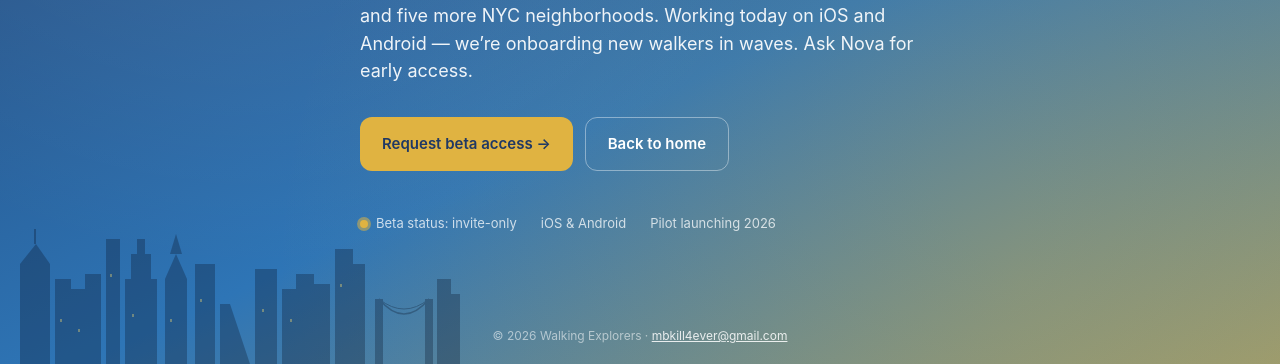
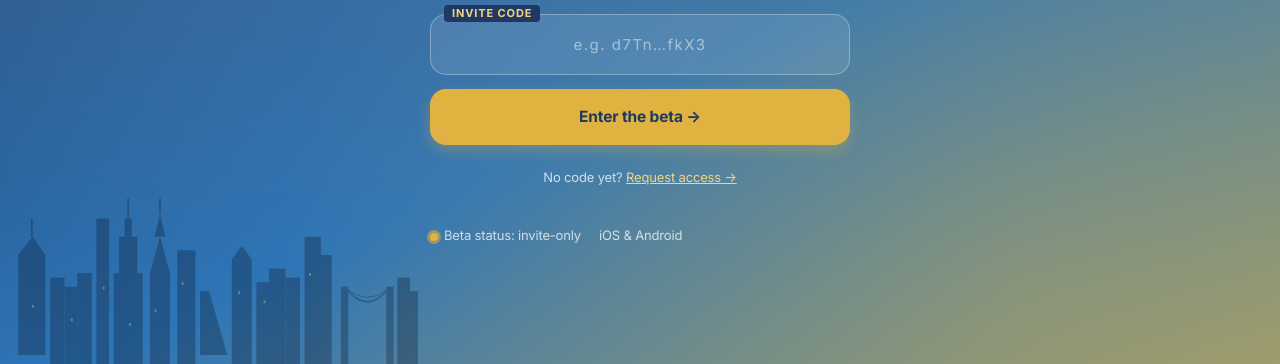
Before and after one commit to mbkill4ever/walking-explorers, a website: page beta/index.html in a window 1280 px wide. Shown: the part 436-800 px from the top of the page. Drawn offline with Linux system fonts and the light colour scheme; no server answers.

Commit message:
feat(beta): replace coming-soon page with token-gated entry

```diff
--- a/beta/index.html
+++ b/beta/index.html
@@ -1,99 +1,234 @@
 <!doctype html>
 <html lang="en">
 <head>
-<meta charset="utf-8">
-<meta name="viewport" content="width=device-width,initial-scale=1">
+<meta charset="utf-8" />
+<meta name="viewport" content="width=device-width,initial-scale=1,viewport-fit=cover" />
+<meta name="theme-color" content="#1F3864" />
 <title>Walking Explorers — Beta access</title>
-<meta name="description" content="Walking Explorers — NYC beta. Request access.">
+<meta name="description" content="Walking Explorers — NYC private beta. Enter your invite code." />
+<meta name="robots" content="noindex, nofollow" />
+<link rel="preconnect" href="https://fonts.googleapis.com">
+<link rel="preconnect" href="https://fonts.gstatic.com" crossorigin>
+<link rel="stylesheet" href="https://fonts.googleapis.com/css2?family=Inter:wght@400;500;600;700;800&display=swap">
 <style>
-  :root {
-    --navy:#1F3864; --navy-2:#162B4A; --gold:#E0B341; --gold-soft:#F2D67D;
-    --cream:#FAF7F2; --ink:#1A1A1A; --mute:#9CA3AF;
-  }
-  *{box-sizing:border-box;margin:0;padding:0}
-  body{
-    font-family:-apple-system,BlinkMacSystemFont,"SF Pro Display","Inter",system-ui,sans-serif;
-    background:linear-gradient(155deg,var(--navy) 0%,#2E75B6 60%,var(--gold) 130%);
-    color:#fff;min-height:100vh;display:flex;align-items:center;justify-content:center;
-    padding:32px;line-height:1.55;-webkit-font-smoothing:antialiased;overflow:hidden;
-    position:relative;
-  }
-  body::before{content:"";position:absolute;inset:0;background:
-    radial-gradient(circle at 20% 10%,rgba(255,255,255,0.12),transparent 50%),
-    radial-gradient(circle at 80% 90%,rgba(224,179,65,0.20),transparent 60%);pointer-events:none}
-  .skyline{position:absolute;left:0;right:0;bottom:0;height:140px;opacity:0.45;pointer-events:none}
-  .skyline svg{width:100%;height:100%;display:block}
-  .card{position:relative;z-index:2;max-width:560px;width:100%;text-align:left}
-  .eyebrow{font-size:11px;font-weight:700;letter-spacing:0.18em;color:var(--gold-soft);margin-bottom:14px}
-  .accent-bar{display:inline-block;width:48px;height:3px;background:var(--gold);margin-bottom:18px;border-radius:2px}
-  h1{font-size:clamp(38px,6vw,64px);font-weight:800;letter-spacing:-0.025em;line-height:1.05;margin-bottom:18px}
-  h1 .gold{color:var(--gold);display:block}
-  p.lede{font-size:clamp(15px,1.6vw,18px);max-width:54ch;color:rgba(255,255,255,0.92);margin-bottom:32px}
-  .cta-row{display:flex;gap:12px;flex-wrap:wrap}
-  .btn{display:inline-flex;align-items:center;gap:8px;padding:14px 22px;border-radius:12px;font-weight:600;font-size:15px;text-decoration:none;transition:all 140ms cubic-bezier(.33,1,.68,1);border:0;cursor:pointer}
-  .btn-accent{background:var(--gold);color:var(--navy)}
-  .btn-accent:hover{background:#fff;transform:translateY(-1px)}
-  .btn-ghost{background:transparent;color:#fff;border:1.5px solid rgba(255,255,255,0.4)}
-  .btn-ghost:hover{background:rgba(255,255,255,0.10)}
-  .meta-row{margin-top:42px;display:flex;gap:24px;flex-wrap:wrap;font-size:13px;color:rgba(255,255,255,0.75)}
-  .dot{display:inline-block;width:8px;height:8px;border-radius:50%;background:var(--gold);margin-right:8px;vertical-align:middle;
-    box-shadow:0 0 0 0 rgba(224,179,65,0.7);animation:pulse 1.6s infinite}
-  @keyframes pulse{0%{box-shadow:0 0 0 0 rgba(224,179,65,0.7)}70%{box-shadow:0 0 0 12px rgba(224,179,65,0)}100%{box-shadow:0 0 0 0 rgba(224,179,65,0)}}
-  .foot{position:absolute;bottom:18px;left:0;right:0;text-align:center;font-size:12px;color:rgba(255,255,255,0.55);z-index:2}
-  .foot a{color:rgba(255,255,255,0.85)}
+:root {
+  --navy:#1F3864; --navy-2:#162B4A; --navy-3:#0E1B30;
+  --blue:#2E75B6; --blue-soft:#5C9FE0;
+  --gold:#E0B341; --gold-soft:#F2D67D; --gold-dark:#B8941F;
+  --cream:#FAF7F2; --ink:#0E1320; --mute:#9CA3AF;
+  --love:#DC2626; --good:#15803D;
+  --r-md:16px; --r-lg:22px;
+  --ease-out:cubic-bezier(.16,1,.3,1);
+}
+* { box-sizing:border-box; margin:0; padding:0; -webkit-tap-highlight-color:transparent; }
+body {
+  font-family:'Inter',-apple-system,BlinkMacSystemFont,system-ui,sans-serif;
+  background:linear-gradient(155deg,var(--navy) 0%,#2E75B6 60%,var(--gold) 130%);
+  color:#fff; min-height:100vh; min-height:100svh; overflow-x:hidden;
+  display:flex; align-items:center; justify-content:center;
+  padding:32px 24px; -webkit-font-smoothing:antialiased; line-height:1.55;
+  letter-spacing:-0.01em; position:relative;
+}
+body::before { content:""; position:absolute; inset:0;
+  background:
+    radial-gradient(circle at 20% 10%, rgba(255,255,255,0.14), transparent 50%),
+    radial-gradient(circle at 80% 90%, rgba(224,179,65,0.22), transparent 60%);
+  pointer-events:none; }
+.skyline { position:absolute; left:0; right:0; bottom:0; height:200px; opacity:0.45; pointer-events:none; }
+.skyline svg { width:100%; height:100%; display:block; }
+
+.card {
+  position:relative; z-index:2;
+  width:100%; max-width:420px;
+  text-align:left;
+  animation: fadeUp 600ms var(--ease-out);
+}
+@keyframes fadeUp { from { opacity:0; transform:translateY(14px); } to { opacity:1; transform:translateY(0); } }
+.eyebrow {
+  font-size:11px; font-weight:800; letter-spacing:0.16em;
+  color:var(--gold-soft); text-transform:uppercase;
+}
+.accent-bar { display:inline-block; width:48px; height:3px; background:var(--gold); margin:14px 0 18px; border-radius:2px; }
+h1 { font-size:clamp(34px,6vw,56px); font-weight:800; letter-spacing:-0.025em; line-height:1.05; }
+h1 .gold { color:var(--gold); display:block; }
+p.lede { font-size:15.5px; opacity:0.9; margin:18px 0 30px; max-width:34ch; }
+
+.form { margin-top:24px; }
+.input-wrap {
+  position:relative; margin-bottom:14px;
+}
+.input-wrap label {
+  position:absolute; top:-9px; left:14px;
+  background:var(--navy); padding:0 8px;
+  font-size:11px; font-weight:700; letter-spacing:0.08em;
+  text-transform:uppercase; color:var(--gold-soft);
+  border-radius:4px;
+}
+input[type="text"], input[type="password"] {
+  width:100%;
+  padding:18px 18px;
+  border-radius:var(--r-md);
+  border:1.5px solid rgba(255,255,255,0.30);
+  background:rgba(255,255,255,0.10);
+  color:#fff; font:inherit; font-size:15px;
+  letter-spacing:0.04em;
+  font-family:'Inter','SF Mono',Menlo,Consolas,monospace;
+  transition:border-color 150ms, background 150ms;
+  text-align:center;
+}
+input[type="text"]::placeholder, input[type="password"]::placeholder { color:rgba(255,255,255,0.50); letter-spacing:0.1em; }
+input[type="text"]:focus, input[type="password"]:focus { outline:0; border-color:var(--gold); background:rgba(255,255,255,0.15); }
+
+button.primary {
+  width:100%; padding:16px 22px;
+  border-radius:var(--r-md); border:0; cursor:pointer;
+  background:var(--gold); color:var(--navy);
+  font:inherit; font-size:15.5px; font-weight:700; letter-spacing:-0.01em;
+  transition:transform 100ms, background 150ms, box-shadow 200ms;
+  box-shadow:0 6px 14px rgba(224,179,65,0.30);
+}
+button.primary:hover { background:#fff; }
+button.primary:active { transform:scale(0.97); }
+button.primary:disabled { opacity:0.55; cursor:wait; }
+
+.message {
+  margin-top:14px; padding:10px 14px;
+  border-radius:12px; font-size:13.5px;
+  background:rgba(220,38,38,0.18); border:1px solid rgba(220,38,38,0.40);
+  display:none; opacity:0;
+  transition:opacity 200ms;
+}
+.message.show { display:block; opacity:1; }
+.message.ok { background:rgba(21,128,61,0.18); border-color:rgba(21,128,61,0.40); }
+
+.foot {
+  margin-top:38px; display:flex; gap:18px; flex-wrap:wrap;
+  font-size:13px; color:rgba(255,255,255,0.75);
+}
+.foot a { color:var(--gold-soft); text-decoration:none; }
+.foot .dot {
+  display:inline-block; width:8px; height:8px; border-radius:50%; background:var(--gold);
+  margin-right:6px; vertical-align:middle;
+  box-shadow:0 0 0 0 rgba(224,179,65,0.7);
+  animation: pulse 1.6s infinite;
+}
+@keyframes pulse {
+  0% { box-shadow:0 0 0 0 rgba(224,179,65,0.7); }
+  70% { box-shadow:0 0 0 12px rgba(224,179,65,0); }
+  100% { box-shadow:0 0 0 0 rgba(224,179,65,0); }
+}
+.brand { position:absolute; top:24px; left:24px; z-index:3;
+  font-weight:800; letter-spacing:-0.01em; font-size:16px; }
+.brand .dot { color:var(--gold); }
+.request-link { display:block; text-align:center; margin-top:22px; font-size:13px; color:rgba(255,255,255,0.75); text-decoration:none; }
+.request-link u { color:var(--gold-soft); }
 </style>
 </head>
 <body>
-<svg class="skyline" viewBox="0 0 460 140" preserveAspectRatio="xMidYEnd slice" aria-hidden="true">
+
+<div class="brand">walking<span class="dot">.</span>explorers</div>
+
+<svg class="skyline" viewBox="0 0 460 220" preserveAspectRatio="xMidYEnd slice" aria-hidden="true">
   <g opacity="0.65" fill="#091226">
-    <polygon points="20,140 20,40 36,20 50,40 50,140"/>
-    <line x1="35" y1="20" x2="35" y2="5" stroke="#091226" stroke-width="2"/>
-    <rect x="55" y="55" width="16" height="85"/>
-    <rect x="71" y="65" width="14" height="75"/>
-    <rect x="85" y="50" width="16" height="90"/>
-    <rect x="106" y="15" width="14" height="125"/>
-    <rect x="125" y="55" width="32" height="85"/>
-    <rect x="131" y="30" width="20" height="25"/>
-    <rect x="137" y="15" width="8" height="15"/>
-    <rect x="165" y="55" width="22" height="85"/>
-    <polygon points="165,55 176,30 187,55"/>
-    <polygon points="170,30 176,10 182,30"/>
-    <rect x="195" y="40" width="20" height="100"/>
-    <polygon points="220,80 230,80 250,140 220,140"/>
-    <rect x="255" y="45" width="22" height="95"/>
-    <rect x="282" y="65" width="14" height="75"/>
-    <rect x="296" y="50" width="18" height="90"/>
-    <rect x="314" y="60" width="16" height="80"/>
-    <rect x="335" y="25" width="18" height="115"/>
-    <rect x="353" y="40" width="12" height="100"/>
-    <rect x="375" y="75" width="8" height="65"/>
-    <rect x="425" y="75" width="8" height="65"/>
-    <path d="M 379 75 Q 404 105 429 75" stroke="#091226" stroke-width="1.5" fill="none"/>
-    <path d="M 379 75 Q 404 95 429 75" stroke="#091226" stroke-width="1" fill="none"/>
-    <rect x="437" y="55" width="14" height="85"/>
-    <rect x="451" y="70" width="9" height="70"/>
+    <polygon points="20,210 20,100 36,80 50,100 50,210"/><line x1="35" y1="80" x2="35" y2="60" stroke="#091226" stroke-width="2"/>
+    <rect x="55" y="125" width="16" height="95"/><rect x="71" y="135" width="14" height="85"/><rect x="85" y="120" width="16" height="100"/>
+    <rect x="106" y="60" width="14" height="160"/>
+    <rect x="125" y="120" width="32" height="100"/><rect x="131" y="80" width="20" height="40"/><rect x="137" y="60" width="8" height="20"/>
+    <line x1="141" y1="60" x2="141" y2="38" stroke="#091226" stroke-width="2"/>
+    <rect x="165" y="120" width="22" height="100"/><polygon points="165,120 176,80 187,120"/><polygon points="170,80 176,55 182,80"/>
+    <line x1="176" y1="55" x2="176" y2="38" stroke="#091226" stroke-width="2"/>
+    <rect x="195" y="95" width="20" height="125"/>
+    <polygon points="220,140 230,140 250,210 220,210"/>
+    <rect x="255" y="105" width="22" height="115"/><polygon points="255,105 266,90 277,105"/>
+    <rect x="282" y="130" width="14" height="90"/><rect x="296" y="115" width="18" height="105"/><rect x="314" y="125" width="16" height="95"/>
+    <rect x="335" y="80" width="18" height="140"/><rect x="353" y="100" width="12" height="120"/>
+    <rect x="375" y="135" width="8" height="85"/><rect x="425" y="135" width="8" height="85"/>
+    <path d="M 379 135 Q 404 168 429 135" stroke="#091226" stroke-width="1.5" fill="none"/>
+    <path d="M 379 135 Q 404 158 429 135" stroke="#091226" stroke-width="1" fill="none"/>
+    <rect x="437" y="125" width="14" height="95"/><rect x="451" y="140" width="9" height="80"/>
   </g>
   <g fill="#E0B341" opacity="0.85">
-    <rect x="60" y="95" width="2" height="3"/><rect x="78" y="105" width="2" height="3"/><rect x="110" y="50" width="2" height="3"/>
-    <rect x="132" y="90" width="2" height="3"/><rect x="170" y="95" width="2" height="3"/><rect x="200" y="75" width="2" height="3"/>
-    <rect x="262" y="85" width="2" height="3"/><rect x="290" y="95" width="2" height="3"/><rect x="340" y="60" width="2" height="3"/>
+    <rect x="35" y="155" width="2" height="3"/><rect x="78" y="170" width="2" height="3"/>
+    <rect x="113" y="135" width="2" height="3"/><rect x="142" y="175" width="2" height="3"/>
+    <rect x="170" y="160" width="2" height="3"/><rect x="200" y="130" width="2" height="3"/>
+    <rect x="262" y="140" width="2" height="3"/><rect x="290" y="150" width="2" height="3"/>
+    <rect x="340" y="120" width="2" height="3"/>
   </g>
 </svg>
-<div class="card">
-  <div class="eyebrow">Walking Explorers · NYC beta</div>
+
+<main class="card">
+  <div class="eyebrow">Walking Explorers · Private NYC beta</div>
   <span class="accent-bar"></span>
-  <h1>The beta is in private testing.<span class="gold">Want in?</span></h1>
-  <p class="lede">12 hand-curated routes through SoHo, Brooklyn, Williamsburg, and five more NYC neighborhoods. Working today on iOS and Android — we’re onboarding new walkers in waves. Ask Nova for early access.</p>
-  <div class="cta-row">
-    <a class="btn btn-accent" href="mailto:mbkill4ever@gmail.com?subject=Walking%20Explorers%20—%20Beta%20access&body=Hey%20Nova%2C%20I%27d%20love%20to%20try%20the%20Walking%20Explorers%20beta%20in%20NYC.%20%5BAdd%20your%20name%2C%20which%20neighborhood%20you%20live%20in%20or%20visit%20most%2C%20and%20whether%20you%27re%20on%20iOS%20or%20Android.%5D">Request beta access →</a>
-    <a class="btn btn-ghost" href="/">Back to home</a>
-  </div>
-  <div class="meta-row">
+  <h1>Welcome back.<span class="gold">Enter your code.</span></h1>
+  <p class="lede">Beta access is invite-only while we onboard the first NYC walkers in waves.</p>
+
+  <form class="form" id="loginForm" autocomplete="off" novalidate>
+    <div class="input-wrap">
+      <label>Invite code</label>
+      <input type="text" id="code" name="code" placeholder="e.g. d7Tn…fkX3" maxlength="40" required
+             autocapitalize="off" autocorrect="off" spellcheck="false" />
+    </div>
+    <button class="primary" id="submitBtn" type="submit">Enter the beta &rarr;</button>
+    <div class="message" id="msg"></div>
+  </form>
+
+  <a class="request-link" href="mailto:mbkill4ever@gmail.com?subject=Walking%20Explorers%20%E2%80%94%20Beta%20access&body=Hey%20Nova%2C%20I%27d%20love%20to%20try%20Walking%20Explorers%20%E2%80%94%20%5BAdd%20your%20name%2C%20which%20NYC%20neighborhood%20you%27re%20in%20or%20visit%20most%2C%20and%20whether%20you%27re%20on%20iOS%20or%20Android.%5D">No code yet? <u>Request access &rarr;</u></a>
+
+  <div class="foot">
     <span><span class="dot"></span>Beta status: invite-only</span>
     <span>iOS &amp; Android</span>
-    <span>Pilot launching 2026</span>
   </div>
-</div>
-<div class="foot">© 2026 Walking Explorers · <a href="mailto:mbkill4ever@gmail.com">mbkill4ever@gmail.com</a></div>
+</main>
+
+<script>
+(function(){
+  const form = document.getElementById('loginForm');
+  const codeInput = document.getElementById('code');
+  const btn = document.getElementById('submitBtn');
+  const msg = document.getElementById('msg');
+
+  // Auto-redirect if already signed in
+  fetch('/api/auth/me', { credentials: 'same-origin' })
+    .then(r => r.ok ? location.href = '/beta/app' : null).catch(() => {});
+
+  function showMsg(text, kind) {
+    msg.textContent = text;
+    msg.classList.toggle('ok', kind === 'ok');
+    msg.classList.add('show');
+  }
+
+  form.addEventListener('submit', async (ev) => {
+    ev.preventDefault();
+    msg.classList.remove('show');
+    const code = codeInput.value.trim();
+    if (!code) { showMsg('Enter the invite code we sent you.'); return; }
+    btn.disabled = true; btn.textContent = 'Signing you in…';
+    try {
+      const r = await fetch('/api/auth/login', {
+        method: 'POST',
+        credentials: 'same-origin',
+        headers: { 'Content-Type': 'application/json' },
+        body: JSON.stringify({ code })
+      });
+      const data = await r.json().catch(() => ({}));
+      if (r.ok && data.ok) {
+        showMsg('Welcome — redirecting…', 'ok');
+        setTimeout(() => location.href = '/beta/app', 600);
+        return;
+      }
+      showMsg(data.message || 'That code didn’t work. Double-check and try again.');
+    } catch {
+      showMsg('Couldn’t reach the server. Try again in a moment.');
+    } finally {
+      btn.disabled = false; btn.textContent = 'Enter the beta →';
+    }
+  });
+
+  // Cosmetic: uppercase visual style (without altering value casing semantics)
+  codeInput.addEventListener('input', () => {
+    codeInput.value = codeInput.value.replace(/\s/g, '');
+  });
+})();
+</script>
 </body>
 </html>
```
